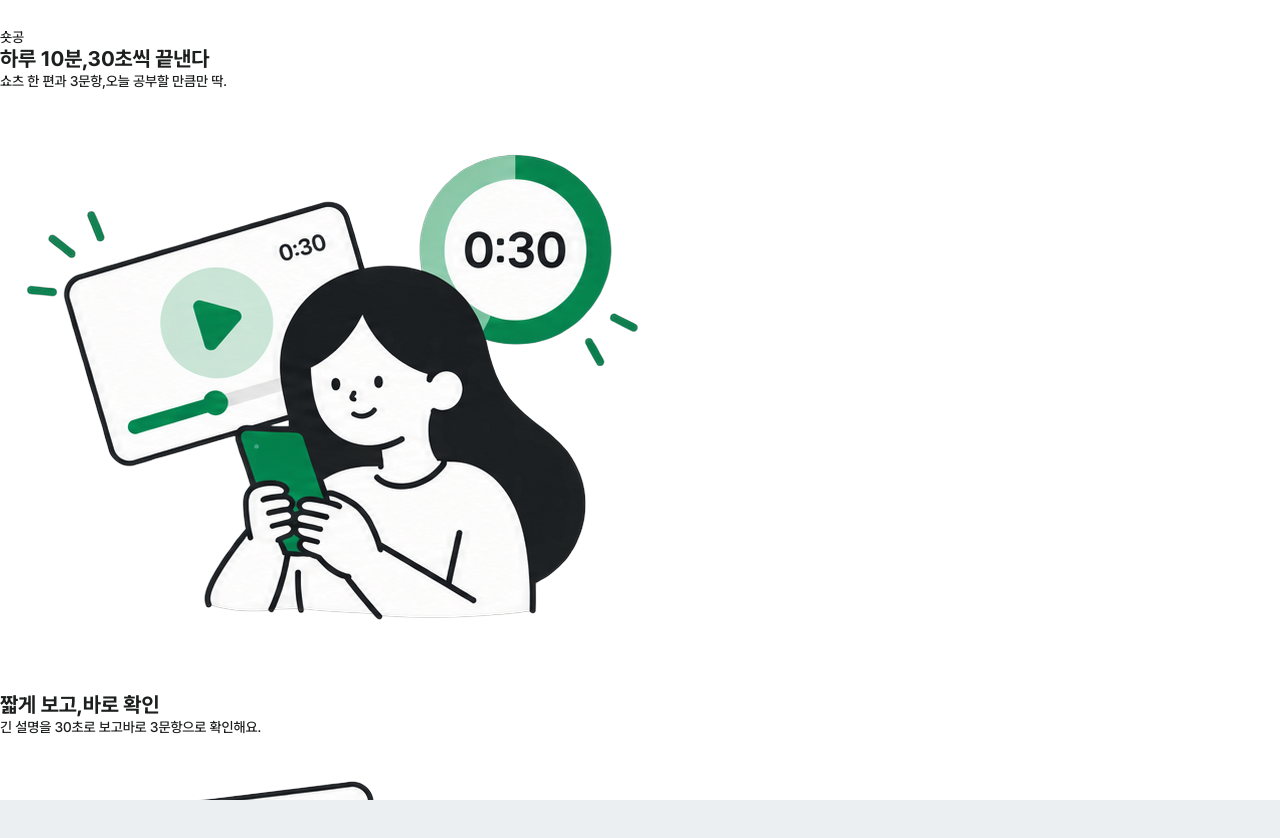
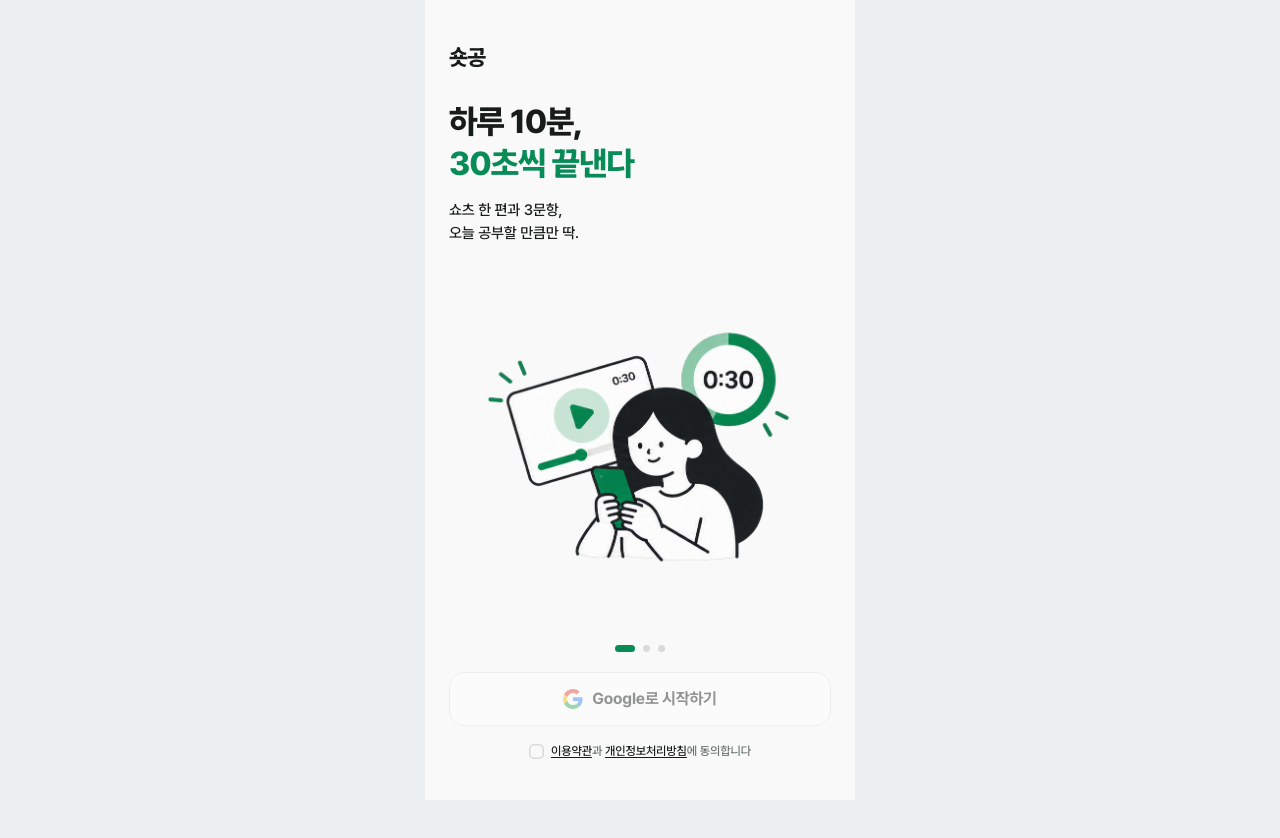
Before and after one commit to shortgong/shortgong-FE, a React (Vite) app: page /onboarding in a window 1280 px wide. Shown: the top 838 px of the page. After the commit the page ends 800 px from the top, so only its background shows below. Built offline with nearby package versions, Linux system fonts and the light colour scheme.

Commit message:
fix(onboarding): 온보딩 스타일 시트 누락 구간 복원

```diff
--- a/src/screens/OnboardingScreen.css
+++ b/src/screens/OnboardingScreen.css
@@ -1,3 +1,185 @@
+.screen.ob {
+  /* 스펙 팔레트 */
+  --ob-green: #078b57;
+  --ob-ink: #171b1a;
+  --ob-sub: #68716d;
+  --ob-bg: #f8f9f8;
+  --ob-mint: #e8f5ef;
+
+  width: 100%;
+  max-width: 430px;
+  margin: 0 auto;
+  background: var(--ob-bg);
+  color: var(--ob-ink);
+  overflow: hidden;
+}
+
+/* ---------------- 상단 로고 ---------------- */
+.ob__head {
+  flex: none;
+  padding: 20px 24px 0;
+}
+
+.ob__wordmark {
+  font: 800 22px/1 var(--font);
+  letter-spacing: -0.03em;
+  color: var(--ob-ink);
+}
+
+/* ---------------- 본문 (가로 슬라이드) ---------------- */
+/* 세로 스크롤은 브라우저에 맡기고 가로만 스와이프로 잡는다 */
+.ob__viewport {
+  flex: 1;
+  min-height: 0;
+  overflow: hidden;
+  touch-action: pan-y;
+  -webkit-user-select: none;
+  user-select: none;
+}
+
+.ob__track {
+  display: flex;
+  height: 100%;
+  transition: transform 340ms var(--ease);
+  will-change: transform;
+}
+
+/* 드래그 중엔 손 위치에 즉시 붙어야 하므로 트랜지션을 끊는다 */
+.ob__track.is-dragging {
+  transition: none;
+}
+
+.ob__slide {
+  flex: 0 0 100%;
+  min-width: 0;
+  display: flex;
+  flex-direction: column;
+  padding: 0 24px;
+}
+
+.ob__title {
+  margin: 30px 0 0;
+  display: flex;
+  flex-direction: column;
+  font: 800 33px/1.28 var(--font);
+  letter-spacing: -0.035em;
+  color: var(--ob-ink);
+  /* 옆으로 지나가는 느낌 */
+  transition: opacity 300ms var(--ease), transform 340ms var(--ease);
+}
+
+.ob__line--accent {
+  color: var(--ob-green);
+}
+
+.ob__desc {
+  margin: 14px 0 0;
+  display: flex;
+  flex-direction: column;
+  font: 500 15px/23px var(--font);
+  color: var(--ob-ink);
+  transition: opacity 300ms var(--ease), transform 340ms var(--ease);
+}
+
+/* 활성화된 슬라이드만 펼쳐 보이고, 나머지는 살짝 물러나 있다 */
+.ob__slide .ob__title,
+.ob__slide .ob__desc,
+.ob__slide .ob__artWrap,
+.ob__slide .ob__art {
+  opacity: 0.25;
+  transform: translateX(14px);
+}
+
+.ob__slide.is-active .ob__title,
+.ob__slide.is-active .ob__desc,
+.ob__slide.is-active .ob__artWrap,
+.ob__slide.is-active .ob__art {
+  opacity: 1;
+  transform: none;
+}
+
+/* ---------------- 중앙 일러스트 ---------------- */
+/* 이미지마다 종횡비가 다르므로 잘리지 않고 통째로 맞추고 중앙 정렬한다 */
+.ob__artWrap {
+  flex: 1;
+  min-height: 0;
+  display: flex;
+  align-items: center;
+  justify-content: center;
+  padding: 18px 0 8px;
+}
+
+.ob__art {
+  display: block;
+  width: auto;
+  height: auto;
+  max-width: min(100%, 330px);
+  max-height: 100%;
+  object-fit: contain;
+  transition: opacity 300ms var(--ease), transform 340ms var(--ease);
+}
+
+/* ---------------- 하단 (모든 페이지 동일 위치) ---------------- */
+.ob__foot {
+  flex: none;
+  padding: 0 24px calc(var(--safe-bottom) + 22px);
+}
+
+.ob__dots {
+  display: flex;
+  justify-content: center;
+  gap: 8px;
+  margin-bottom: 20px;
+}
+
+.ob__dot {
+  width: 7px;
+  height: 7px;
+  padding: 0;
+  border: 0;
+  border-radius: 999px;
+  background: #d7dcd9;
+  transition: background-color 200ms var(--ease), width 200ms var(--ease);
+}
+
+.ob__dot.is-on {
+  width: 20px;
+  background: var(--ob-green);
+}
+
+.ob__cta {
+  display: flex;
+  align-items: center;
+  justify-content: center;
+  gap: 9px;
+  width: 100%;
+  min-height: 54px;
+  border: 1px solid #dfe4e1;
+  border-radius: 16px;
+  background: #fff;
+  color: var(--ob-ink);
+  cursor: pointer;
+  transition: opacity 160ms var(--ease), background-color 160ms var(--ease);
+}
+
+.ob__cta:active {
+  background: #f2f4f3;
+}
+
+.ob__ctaLabel {
+  font: 700 16px/1 var(--font);
+  letter-spacing: -0.01em;
+}
+
+.ob__cta:active {
+  opacity: 0.85;
+}
+
+.ob__cta:disabled {
+  opacity: 0.45;
+  cursor: default;
+}
+
 /* ---------------- 로그인 진행 ---------------- */
 .ob__spin {
   width: 13px;
```
